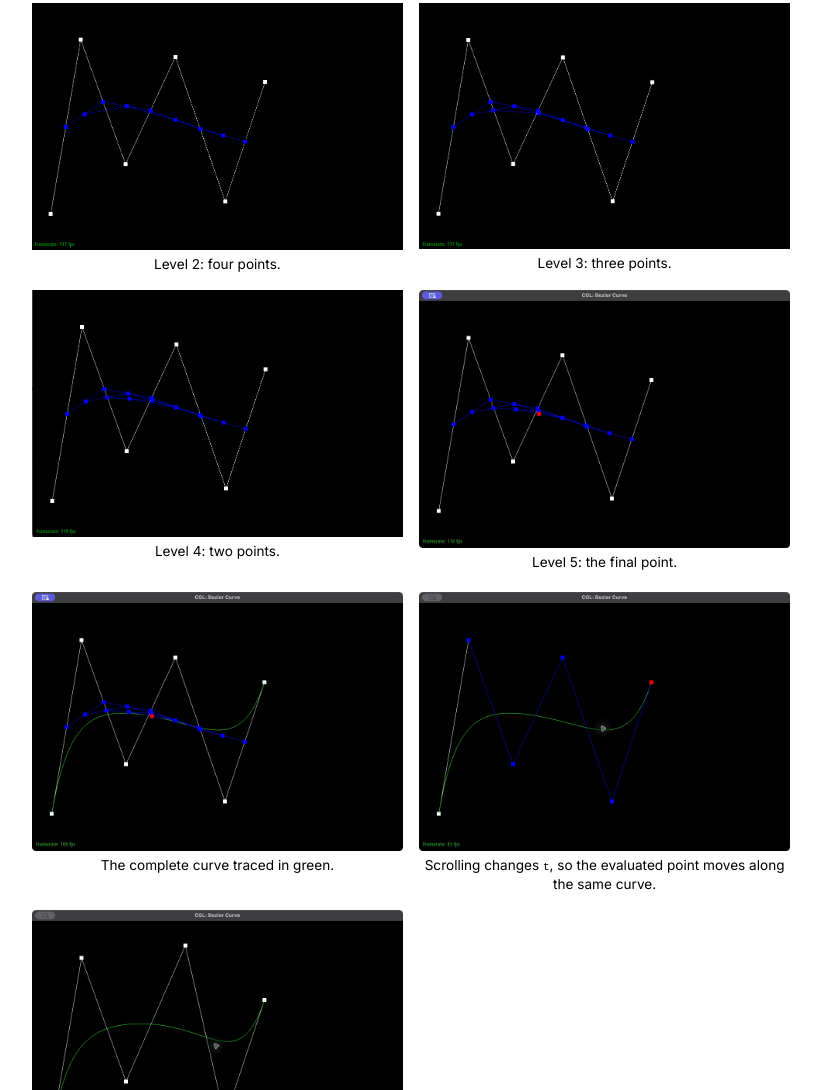
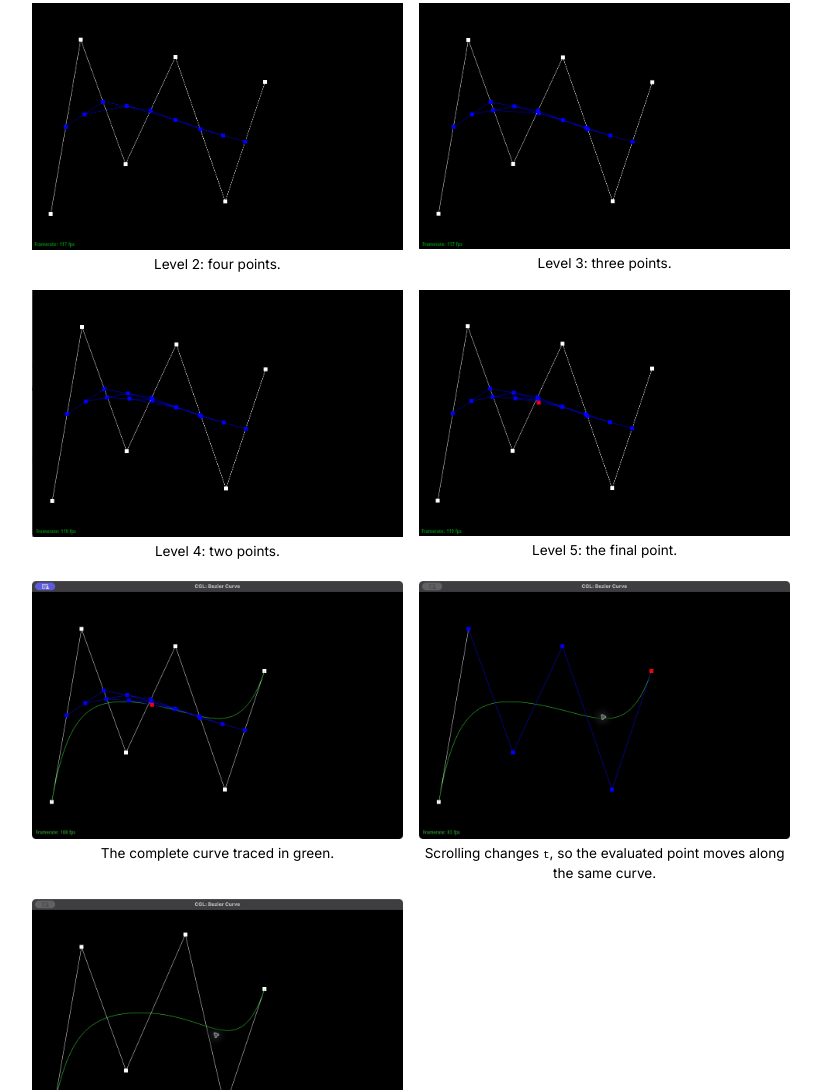
Before and after one commit to cal-cs184-student/hw2-charter-writeup, a plain HTML site: page index.html in a window 1280 px wide. Shown: the part 930-2020 px from the top of the page, without its empty margins (229-1050 px from the left). Drawn offline with nearby package versions, Linux system fonts and the light colour scheme; some packages are replaced by stand-ins of ours.

Commit message:
Use clean screenshot for final Bezier point

```diff
--- a/index.html
+++ b/index.html
@@ -74,7 +74,7 @@
     <figure><img src="./assets/part1-02-level-2.png" alt="Second de Casteljau level"><figcaption>Level 2: four points.</figcaption></figure>
     <figure><img src="./assets/part1-03-level-3.png" alt="Third de Casteljau level"><figcaption>Level 3: three points.</figcaption></figure>
     <figure><img src="./assets/part1-04-level-4.png" alt="Fourth de Casteljau level"><figcaption>Level 4: two points.</figcaption></figure>
-    <figure><img src="./assets/part1-05-level-5.jpg" alt="Final evaluated point"><figcaption>Level 5: the final point.</figcaption></figure>
+    <figure><img src="./assets/part1-05-level-5.png" alt="Final evaluated point"><figcaption>Level 5: the final point.</figcaption></figure>
   </div>
   <div class="image-grid">
     <figure><img src="./assets/part1-06-complete-curve.jpg" alt="Completed green Bézier curve"><figcaption>The complete curve traced in green.</figcaption></figure>
```
Also changed, not shown: assets/part1-05-level-5.jpg (deleted), assets/part1-05-level-5.png (added).
